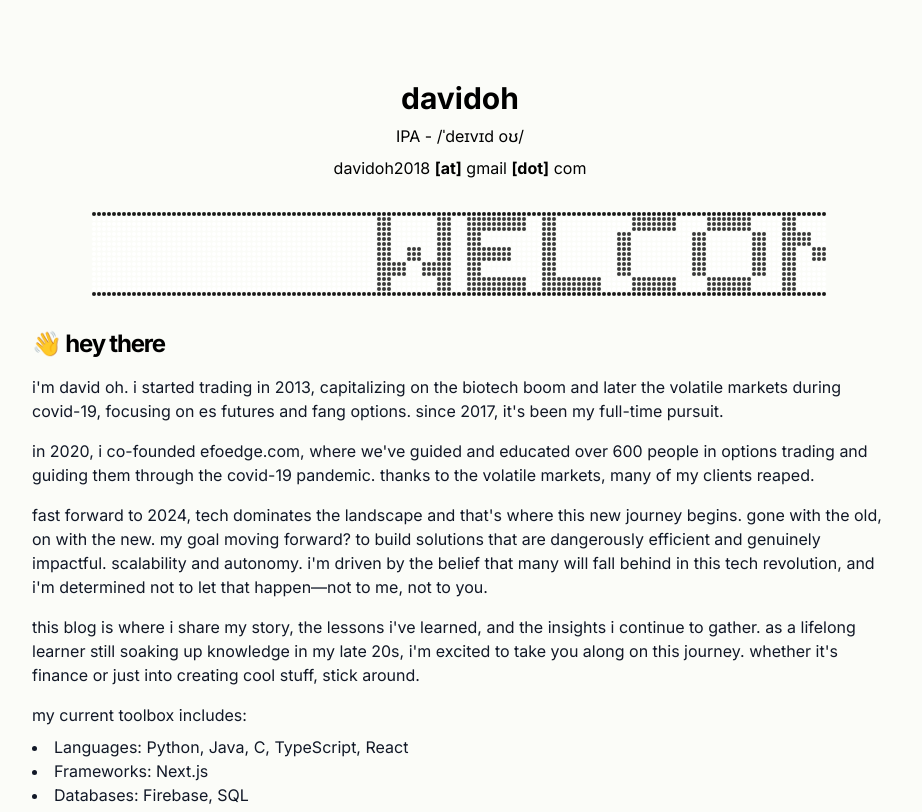
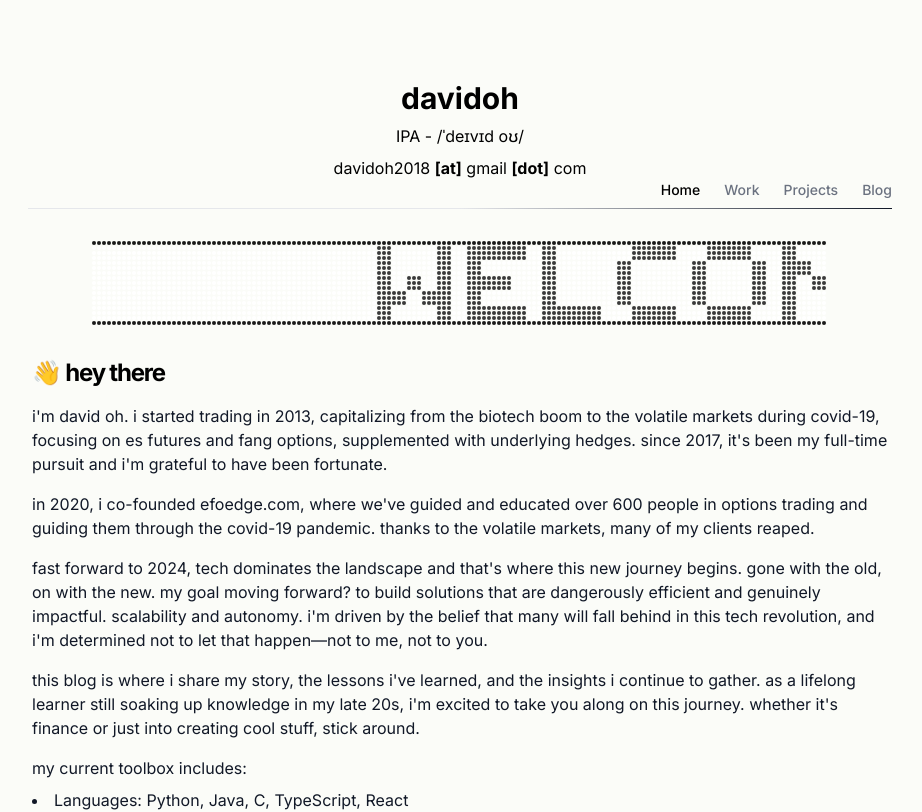
Before and after one commit to dkoh2018/itsdavidoh.com, a Next.js app: page / in a window 1280 px wide. Shown: the top 812 px of the page, without its empty margins (180-1102 px from the left). Built offline with nearby package versions, Linux system fonts and the light colour scheme.

Commit message:
nav bar and stuff

```diff
--- a/package.json
+++ b/package.json
@@ -9,6 +9,7 @@
     "classnames": "^2.5.1",
     "date-fns": "^3.6.0",
     "gray-matter": "^4.0.3",
+    "lucide-react": "^0.417.0",
     "next": "^14.2.4",
     "react": "^18.3.1",
     "react-dom": "^18.3.1",
--- /dev/null
+++ b/src/app/_components/gradientline.tsx
@@ -0,0 +1,9 @@
+import React from "react";
+
+const GradientLine: React.FC = () => (
+  <div className="w-full max-w-4xl mx-auto mt-2 mb-6 px-4">
+    <div className="h-px bg-gradient-to-r from-gray-200 via-gray-200 to-gray-900" />
+  </div>
+);
+
+export default GradientLine;
--- /dev/null
+++ b/src/app/_components/navigation.tsx
@@ -0,0 +1,37 @@
+"use client";
+
+import Link from "next/link";
+import { usePathname } from "next/navigation";
+
+const Navigation = () => {
+  const pathname = usePathname();
+
+  const navItems = [
+    { name: "Home", path: "/" },
+    { name: "Work", path: "/work" },
+    { name: "Projects", path: "/projects" },
+    { name: "Blog", path: "/posts" },
+  ];
+
+  return (
+    <nav className="w-full max-w-4xl mx-auto mb-2 px-4">
+      <div className="flex justify-end space-x-6">
+        {navItems.map((item) => (
+          <Link
+            key={item.path}
+            href={item.path}
+            className={`text-sm font-medium transition-colors duration-200 ${
+              pathname === item.path
+                ? "text-black"
+                : "text-gray-500 hover:text-black"
+            }`}
+          >
+            {item.name}
+          </Link>
+        ))}
+      </div>
+    </nav>
+  );
+};
+
+export default Navigation;
--- a/src/app/globals.css
+++ b/src/app/globals.css
@@ -93,5 +93,5 @@ aside a {
 }
 
 .social-media-icons a {
-  margin-right: 10px; /* add some space between each icon */
+  margin-right: 10px;
 }
--- a/src/app/layout.tsx
+++ b/src/app/layout.tsx
@@ -3,6 +3,8 @@ import { Inter } from "next/font/google";
 import cn from "classnames";
 import Container from "./_components/container";
 import { Section } from "./_components/section";
+import GradientLine from "./_components/gradientline";
+import Navigation from "./_components/navigation";
 
 import "./globals.css";
 
@@ -35,6 +37,8 @@ export default function RootLayout({
           <h2 className="mt-2">
             davidoh2018 <b>[at]</b> gmail <b>[dot]</b> com
           </h2>
+          <Navigation />
+          <GradientLine />
         </section>
         <div className="flex-grow">{children}</div>
       </body>
--- a/src/app/page.tsx
+++ b/src/app/page.tsx
@@ -13,13 +13,13 @@ export default function Index() {
   return (
     <>
       <LightBoardSection />
-
       <Section title="👋 hey there">
         <div className="mb-4">
-          i'm david oh. i started trading in 2013, capitalizing on
-          the biotech boom and later the volatile markets during
-          covid-19, focusing on es futures and fang options. since
-          2017, it's been my full-time pursuit.
+          i'm david oh. i started trading in 2013, capitalizing from
+          the biotech boom to the volatile markets during covid-19,
+          focusing on es futures and fang options, supplemented with
+          underlying hedges. since 2017, it's been my full-time
+          pursuit and i'm grateful to have been fortunate.
         </div>
         <div className="mb-4">
           in 2020, i co-founded efoedge.com, where we've guided and
```
